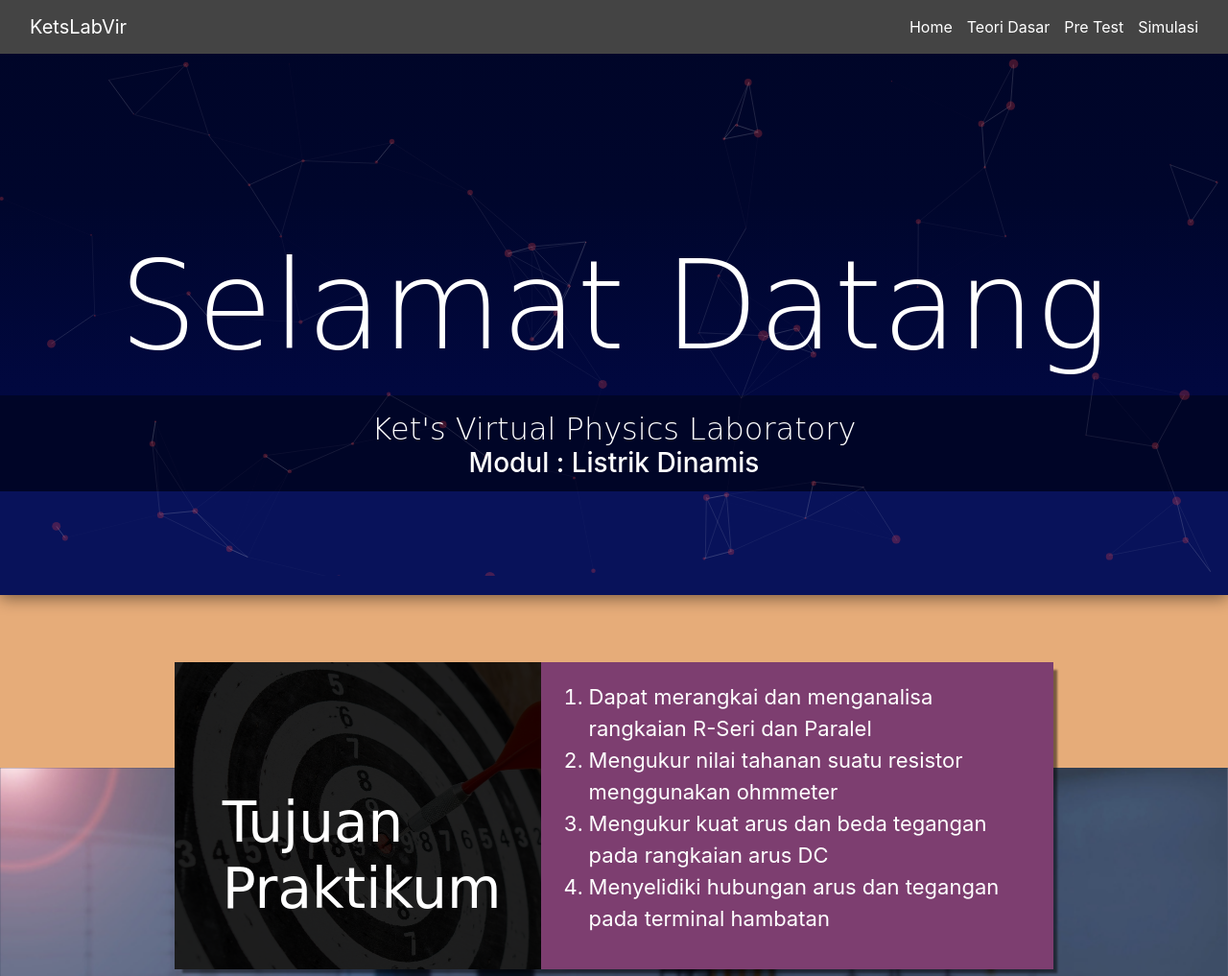
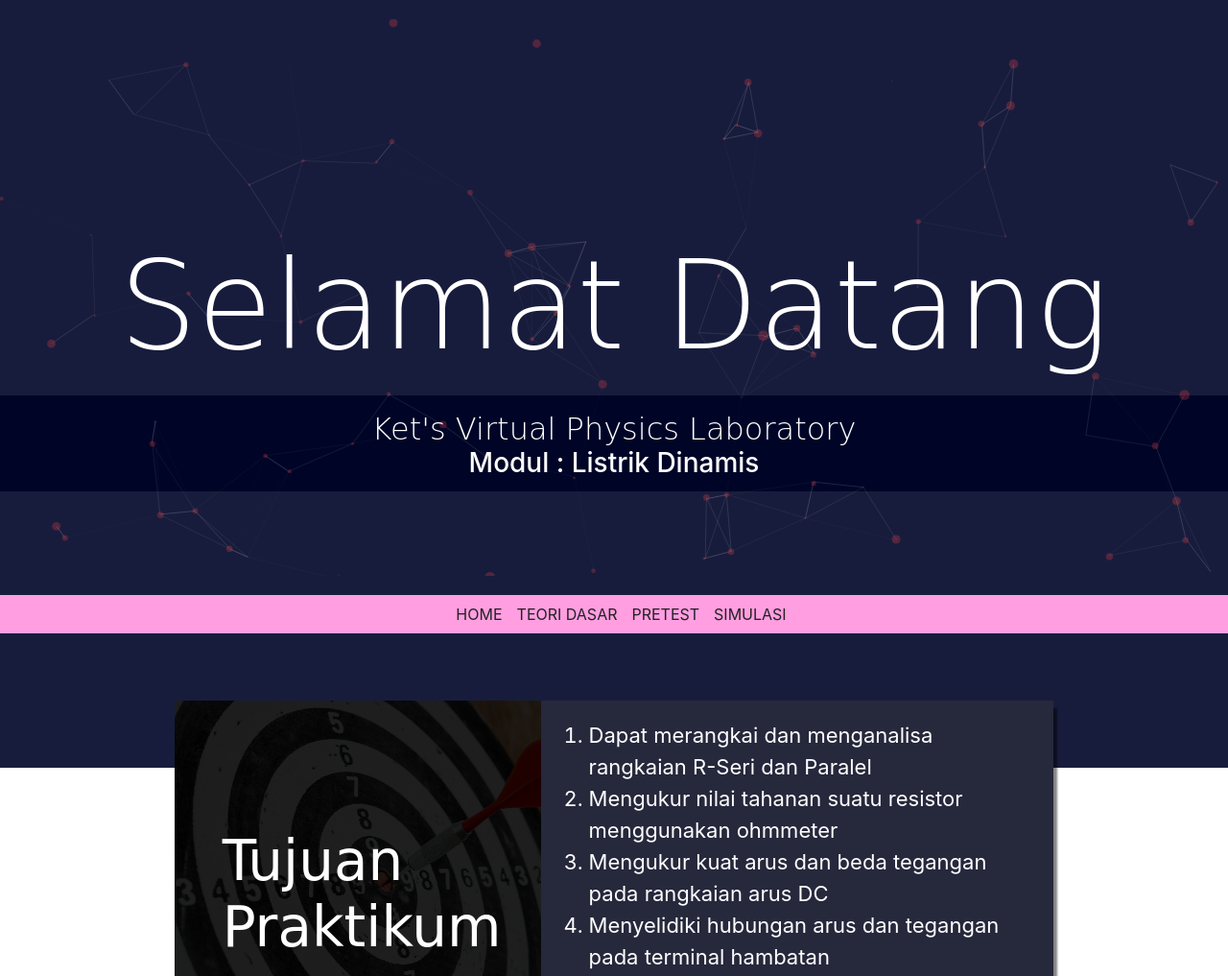
Before and after one commit to ryosuwito/ketslabvir, a plain HTML site: page home.html in a window 1280 px wide. Shown: the top 1017 px of the page at 96% size. Drawn offline with Linux system fonts and the light colour scheme; a web font is replaced by a local one.

Commit message:
change design

```diff
--- a/css/style.css
+++ b/css/style.css
@@ -26,14 +26,16 @@ tr{
 	flex-direction: row;
 }
 .navbar-inverse{
-	background: #444;
-	color:#fff
+	background: #ff9ee1;
 }
 .navbar .navbar-nav > li > a {
-	color: #fff;
+	color: #222;
 }
 .navbar-header > a {
-	color: #fff;
+	color: #222;
+}
+.navbar-header > a:hover {
+	color: #444;
 }
 .card-header{
 	text-align: left;
--- a/home.html
+++ b/home.html
@@ -12,29 +12,17 @@
         @font-face { font-family: JuneBug; src: url('font/digital-italic.ttf'); }
     </style>
 </head>
-<nav class="navbar navbar-inverse fixed-top">
-		<div class="container-fluid">
-		  <div class="navbar-header">
-			<a class="navbar-brand" href="#">KetsLabVir</a>
-		  </div>
-		  <ul class="nav navbar-nav">
-			<li class="active"><a href="#">Home</a></li>
-			<li><a href="#">Teori Dasar</a></li>
-			<li><a href="#">Pre Test</a></li>
-			<li><a href="#">Simulasi</a></li>
-		  </ul>
-		</div>
-</nav>
-<body style="background-image: url('Pictures/bg-lab.jpg');">
+
+<body>
 	<div style="width: 100%;height: 100%; position: fixed; bottom: 0; left: 0; z-index: -1;
-	background-color: #e6ac79;">
+	background-color: #181c3c;">
 
 	</div>
 	<div id="timer-box" class="hidden" style="position: fixed;z-index: 9000;top: 0; right: 0;padding: 40px;
 	background-color: #ff0"><h3 id="time-counter"></h3></div>
 	<div style="position: relative;width:100%; height:620px;">
-		<div id="particles-js" style="width: 100%; height: 620px; text-align:center; background:linear-gradient(#000527, #00062c, #010840, #000223);
-			box-shadow:0 -110px 0 -2px #08125a inset, 0 -210px 0 -2px #000527 inset,0 3px 16px rgba(0,0,0,0.48);
+		<div id="particles-js" style="width: 100%; height: 620px; text-align:center; background:#181c3c;
+			box-shadow:0 -110px 0 -2px #181c3c inset, 0 -210px 0 -2px #000527 inset,0 3px 16px rgba(0,0,0,0.48);
 		padding:20px 0">
 	    </div>
 	    <div style="position: absolute; bottom: 110px; left: 0; z-index: 100; width: 100%; text-align: center;">
@@ -51,7 +39,17 @@
 				</div>
 			</div>
 		</div>
-    </div>
+	</div>
+	<nav class="navbar navbar-inverse">
+		<div class="container-fluid" style="display: flex; justify-content: center">
+		  <ul class="nav navbar-nav">
+			<li class="active"><a href="#">HOME</a></li>
+			<li><a href="#">TEORI DASAR</a></li>
+			<li><a href="#">PRETEST</a></li>
+			<li><a href="#">SIMULASI</a></li>
+		  </ul>
+		</div>
+	</nav>
 	<div class="container" style="width: auto; max-width: 1100px">
 
 		<div class="row" id="mainObjective">
@@ -77,7 +75,7 @@
 	            	    </div>
 	                </div>
 	                <div class="col-xs-12 col-md-7"
-	                    style="background-color: #7d3e70; padding: 20px 40px 20px 10px">
+	                    style="background-color: #26283c; padding: 20px 40px 20px 10px">
 		            	<ol style="text-align:left;">
                             <li>Dapat merangkai dan menganalisa rangkaian R-Seri dan Paralel</li>
                             <li>Mengukur nilai tahanan suatu resistor menggunakan ohmmeter</li>
@@ -142,7 +140,7 @@
 	            	    </div>
 	                </div>
 	                <div class="col-xs-12 col-md-7"
-	                    style="background-color: #7d3e70; padding: 20px 40px 20px 10px">
+	                    style="background-color: #26283c; padding: 20px 40px 20px 10px">
 		            	<!-- MASUKAN TUJUAN Praktikum DISINI -->
 		            	<div style="text-align: left;">
 		            	    <ol style="text-align:left;">
```
